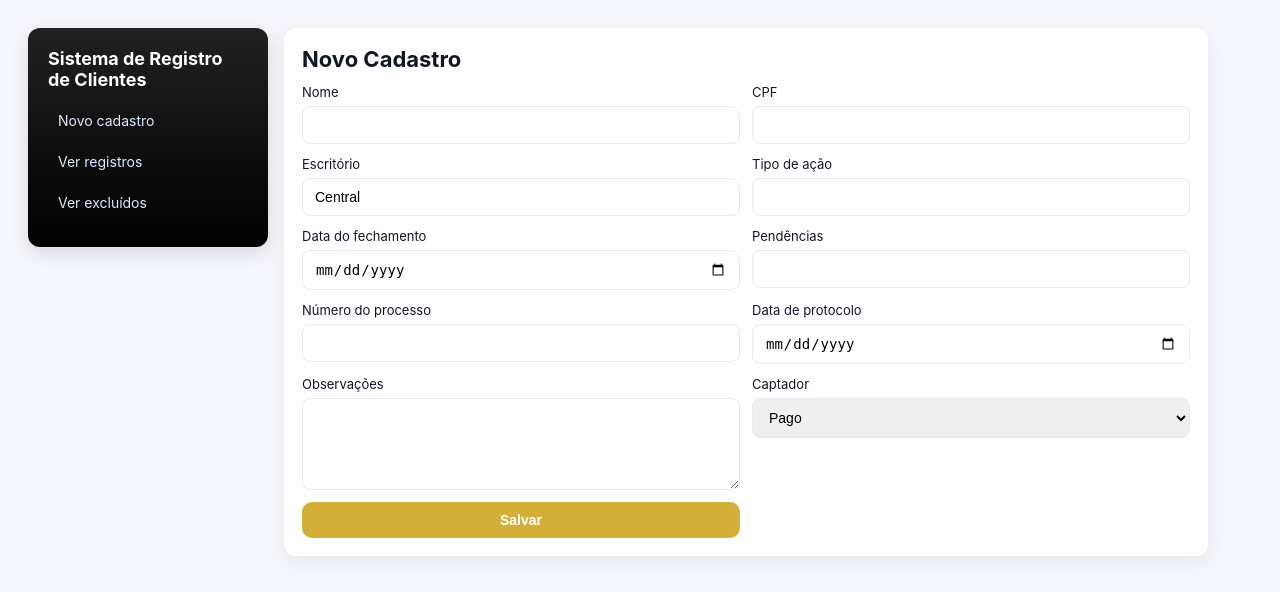
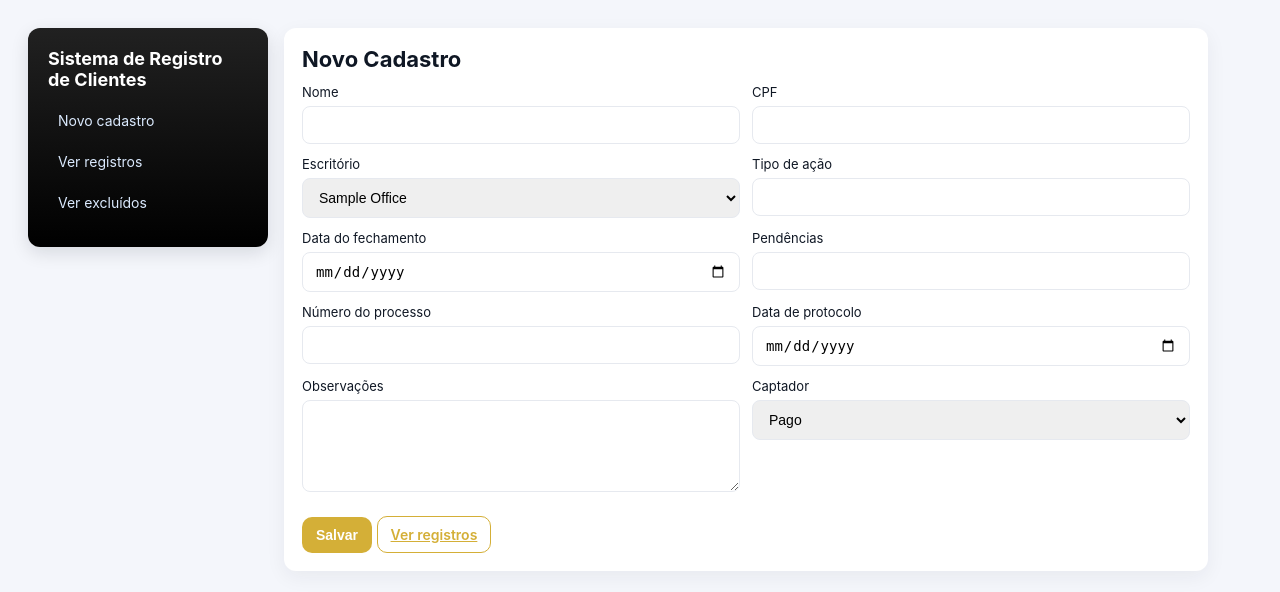
Before and after one commit to bponedev/REGISTRO-DE-CLIENTES, a Flask app: template templates/index.html in a window 1280 px wide. Shown: the top 592 px of the page. Run offline with Flask 3, Linux system fonts and the light colour scheme; the template is opened without the code that fills it: most values are stand-ins (such as "Sample title", 1, 10 or a date in 2020).

Commit message:
Update index.html

```diff
--- a/templates/index.html
+++ b/templates/index.html
@@ -14,25 +14,44 @@
       <a href="{{ url_for('table') }}">Ver registros</a>
       <a href="{{ url_for('excluidos') }}">Ver excluídos</a>
     </aside>
+
     <main class="main">
       <div class="card">
         <h1>Novo Cadastro</h1>
         <form action="{{ url_for('submit') }}" method="post">
           <label class="field">Nome<input name="nome" required></label>
           <label class="field">CPF<input name="cpf" required></label>
-          <label class="field">Escritório<input name="escritorio" required value="Central"></label>
+
+          <label class="field">Escritório
+            <select name="escritorio" required>
+              {% for o in offices %}
+                <option value="{{ o }}">{{ o|replace('_',' ')|title }}</option>
+              {% endfor %}
+            </select>
+          </label>
+
           <label class="field">Tipo de ação<input name="tipo_acao"></label>
           <label class="field">Data do fechamento<input type="date" name="data_fechamento"></label>
           <label class="field">Pendências<input name="pendencias"></label>
           <label class="field">Número do processo<input name="numero_processo"></label>
           <label class="field">Data de protocolo<input type="date" name="data_protocolo"></label>
           <label class="field">Observações<textarea name="observacoes"></textarea></label>
-          <label class="field">Captador<select name="captador"><option>Pago</option><option>Não pago</option></select></label>
-          <button class="btn" type="submit">Salvar</button>
+          <label class="field">Captador
+            <select name="captador">
+              <option>Pago</option>
+              <option>Não pago</option>
+            </select>
+          </label>
+
+          <div style="margin-top:12px;">
+            <button class="btn" type="submit">Salvar</button>
+            <a class="btn ghost" href="{{ url_for('table') }}">Ver registros</a>
+          </div>
         </form>
       </div>
     </main>
   </div>
+
   <script src="{{ url_for('static', filename='script.js') }}"></script>
 </body>
 </html>
```
